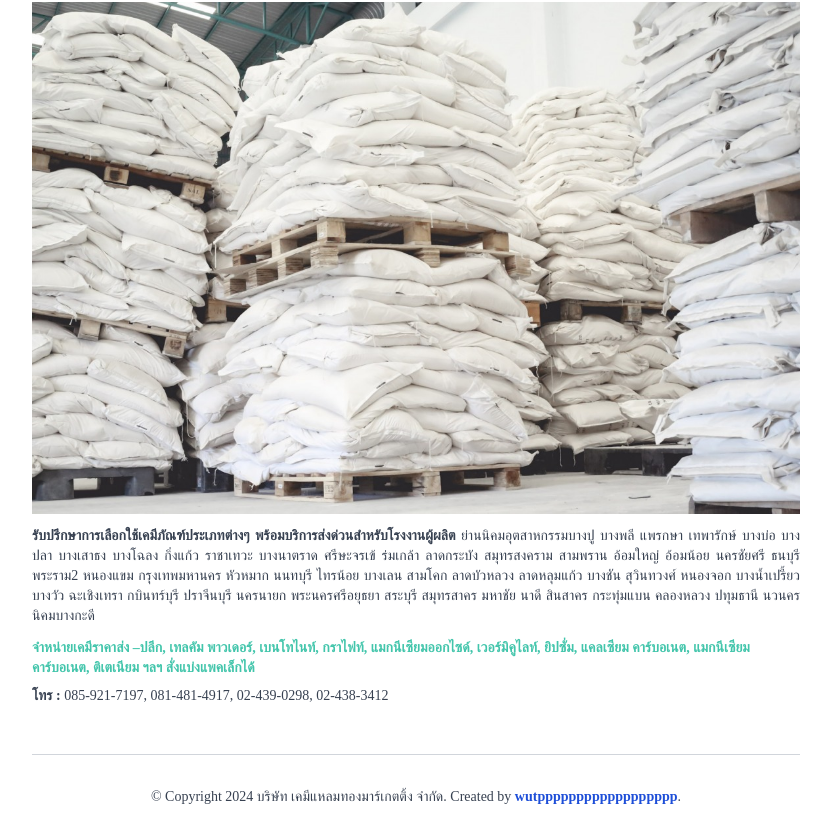
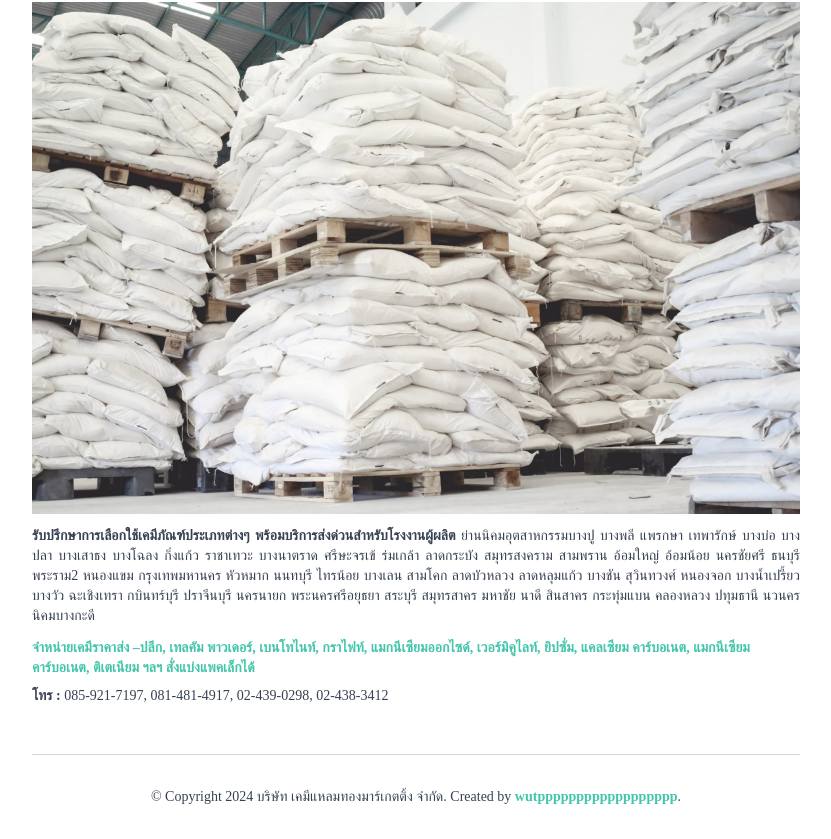
Before and after one commit to wutpppppppppppppppppp/tcm-web, a Next.js app: page /en/about in a window 1280 px wide. Shown: the part 2899-3738 px from the top of the page, without its empty margins (224-1055 px from the left). Built offline with nearby package versions, Linux system fonts and the light colour scheme; no server answers; a web font is replaced by a local one; what @arcjet/next, pino-pretty would draw is missing.

Commit message:
fix: font consistency

```diff
--- a/src/templates/BaseTemplate.tsx
+++ b/src/templates/BaseTemplate.tsx
@@ -50,7 +50,6 @@ export const BaseTemplate = (props: {
             author: () => (
               <Link
                 href="https://github.com/wutpppppppppppppppppp"
-                className="text-blue-700 hover:border-b-2 hover:border-blue-700"
               >
                 wutpppppppppppppppppp
               </Link>
```
